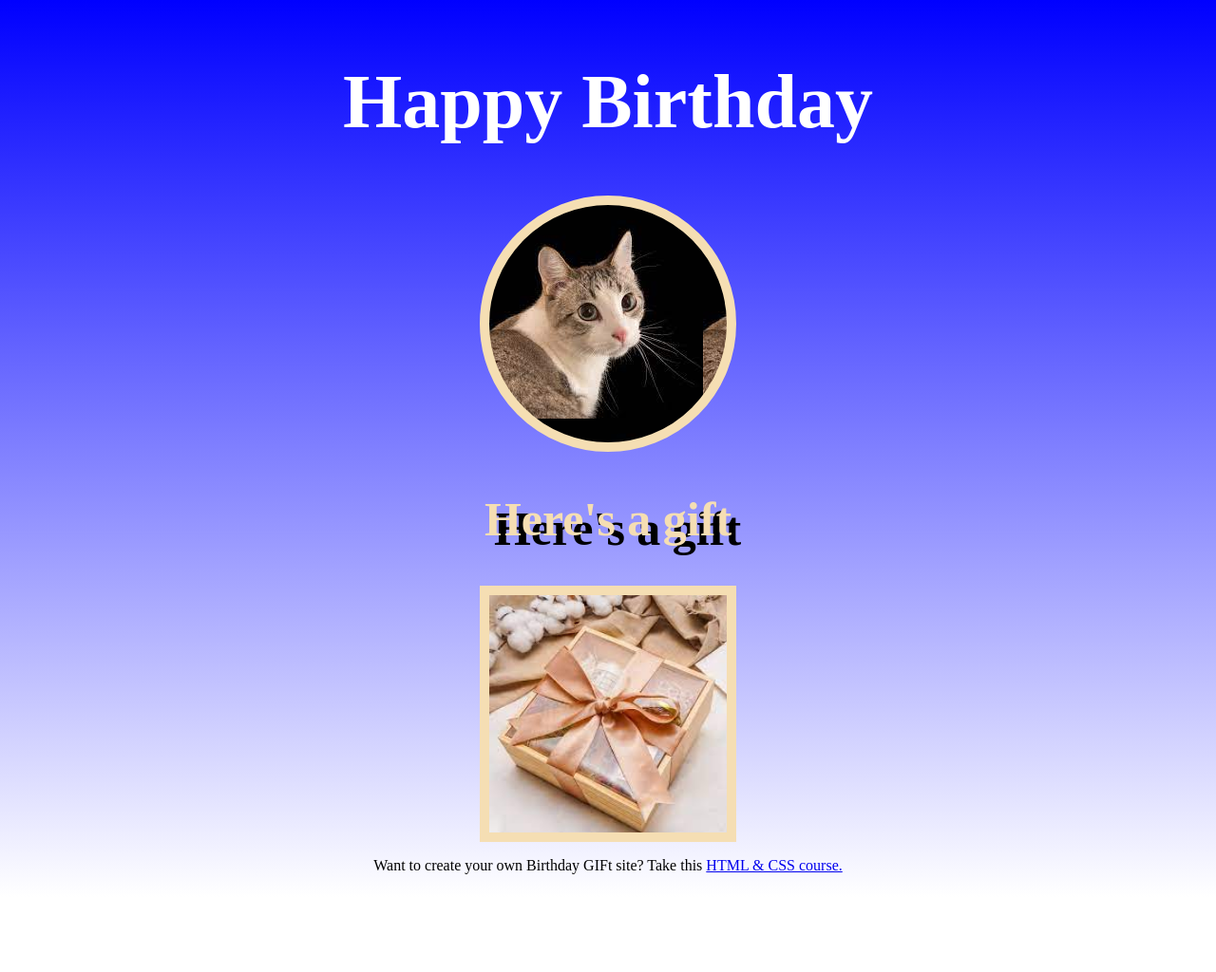
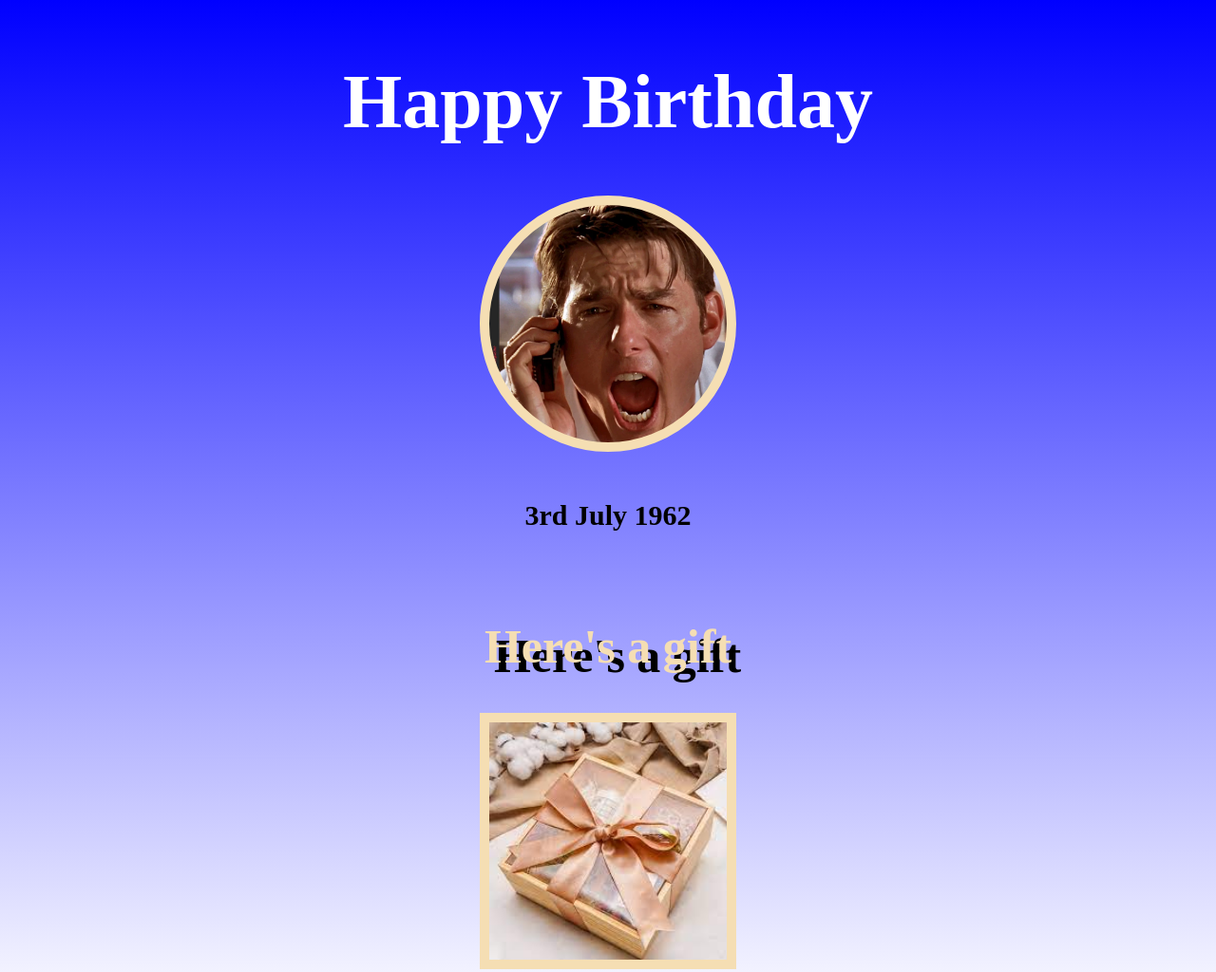
Before and after one commit to alainlai/birthdaycard, a plain HTML site: page index.html in a window 1280 px wide. Shown: the top 1024 px of the page at 95% size. Before the commit the page ends 945 px from the top, so only its background shows below. Drawn offline with Linux system fonts and the light colour scheme.

Commit message:
add birthday

```diff
--- a/index.html
+++ b/index.html
@@ -11,6 +11,7 @@
         <div class="container">
             <h1>Happy Birthday</h1>
             <div id="bday-pers-img"></div>
+            <p id="birth">3rd July 1962</p>
         </div>
 
         <div class="container">
--- a/styles.css
+++ b/styles.css
@@ -16,11 +16,20 @@ h1 {
 }
 
 #bday-pers-img {
-    background-image: url(cat1.jpeg);
+    background-image: url(tomcruise2.webp);
+    background-repeat: no-repeat;
+    background-position: center;
+    background-size: cover;
     width: 250px;
     height: 250px;
     border: 10px solid wheat;
     border-radius: 100%;
+}
+
+#birth {
+    font-size: 30px;
+    font-weight: bold;
+    margin: 50px auto;
 }
 
 h2 {
```
Also changed, not shown: tomcruise.jpeg (added), tomcruise2.webp (added).
